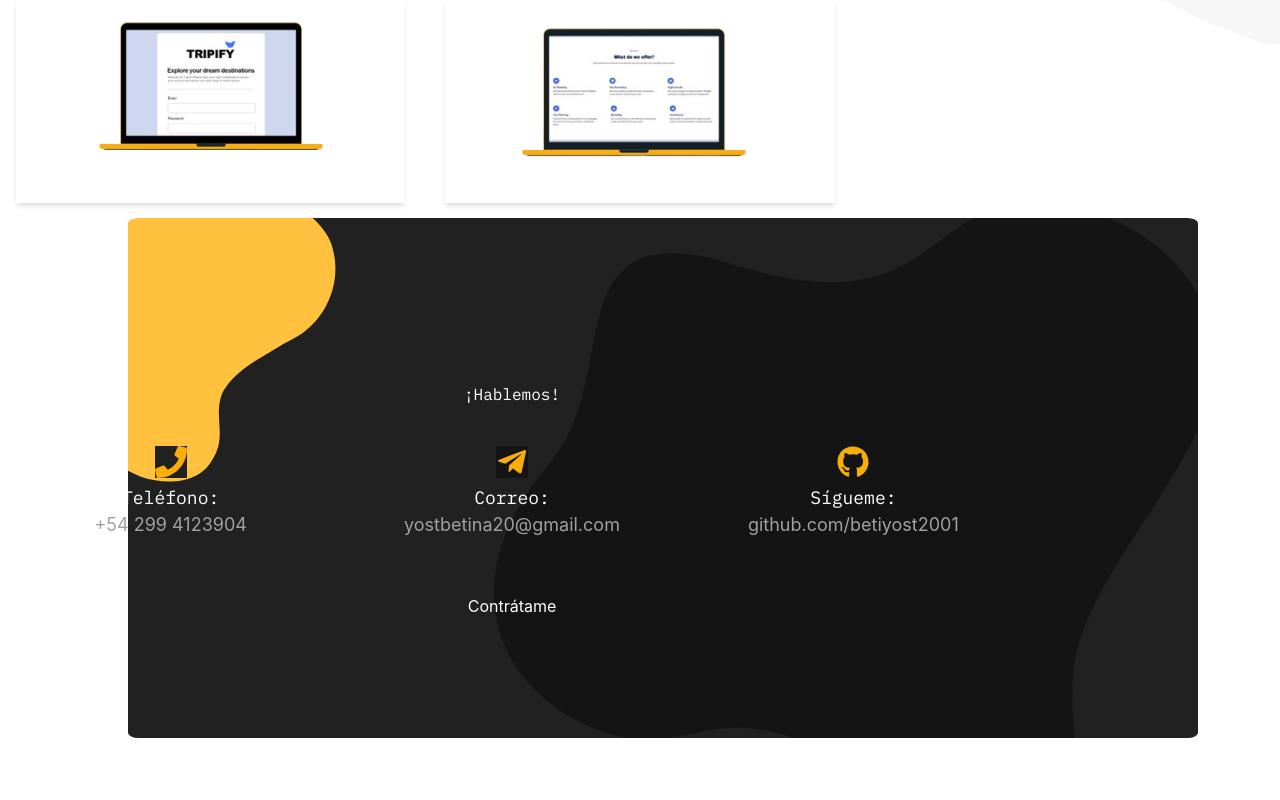
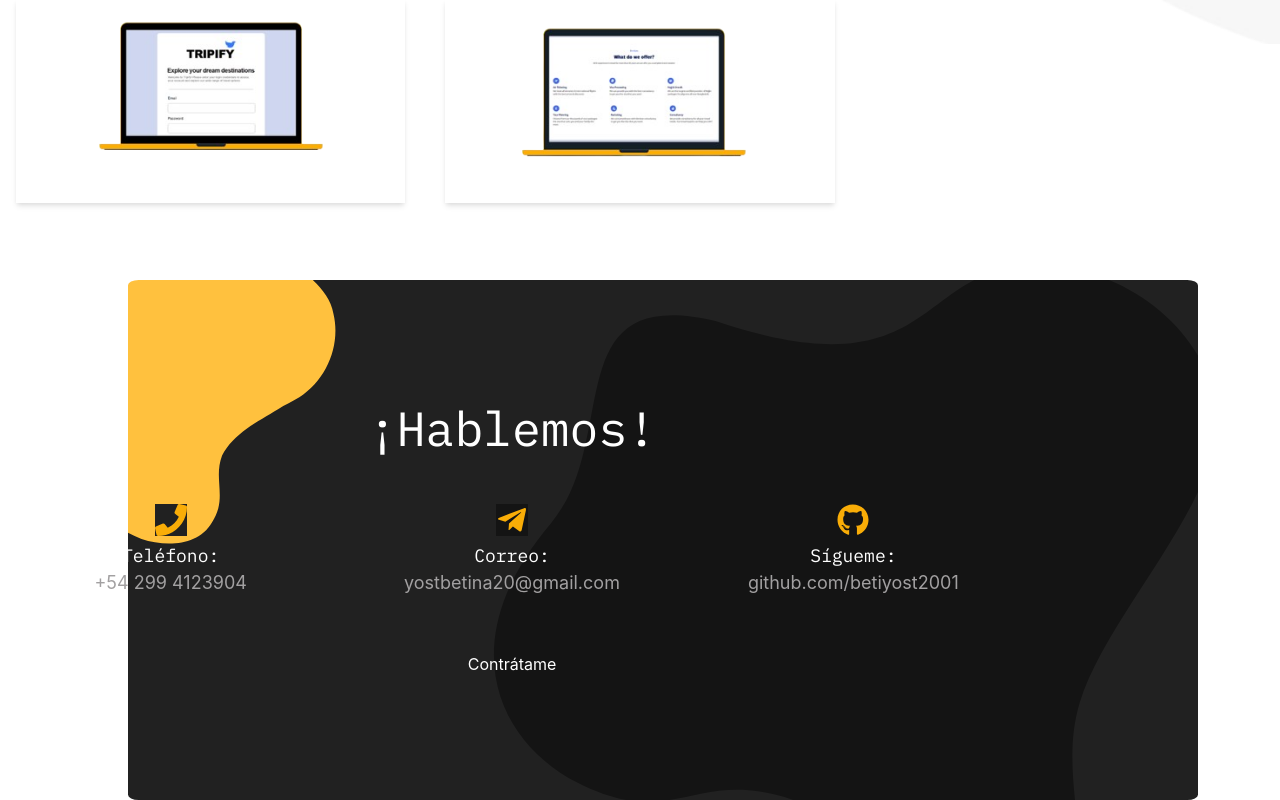
Before and after one commit to betiyost2001/trabajoPractico2, a React (Vite) app in the folder mi-proyecto/: page / in a window 1280 px wide. Shown: the part 2516-3316 px from the top of the page. Before the commit the page ends 3254 px from the top, so only its background shows below. Built offline with nearby package versions, Linux system fonts and the light colour scheme; a web font is replaced by a local one.

Commit message:
arreglando detalles

```diff
--- a/mi-proyecto/src/component/Contacts/contact.css
+++ b/mi-proyecto/src/component/Contacts/contact.css
@@ -13,3 +13,12 @@
     bottom: -10%;
     border-radius: 1%;
 }
+
+.habla{
+    font-size: 3rem;
+}
+
+.conten{
+    display: flex;
+    justify-content: center;
+}
--- a/mi-proyecto/src/component/Contacts/contact.jsx
+++ b/mi-proyecto/src/component/Contacts/contact.jsx
@@ -14,7 +14,7 @@ const Contact = () => {
         <Box className="contact-section" position="relative" py={20} >
             <img src={fondo} alt="" className='fondo'/>
             <Container maxW="container.lg" textAlign="center">
-                <Heading as="h2" size="2xl" mb={10} color="white" fontFamily="IBM Plex Mono, monospace">
+                <Heading as="h2" size="2xl" mb={10} color="white" fontFamily="IBM Plex Mono, monospace" className='habla'>
                     ¡Hablemos!
                 </Heading>
                 <SimpleGrid columns={{ base: 1, md: 3 }} spacing={0} mb={10} className='conten'>
```
